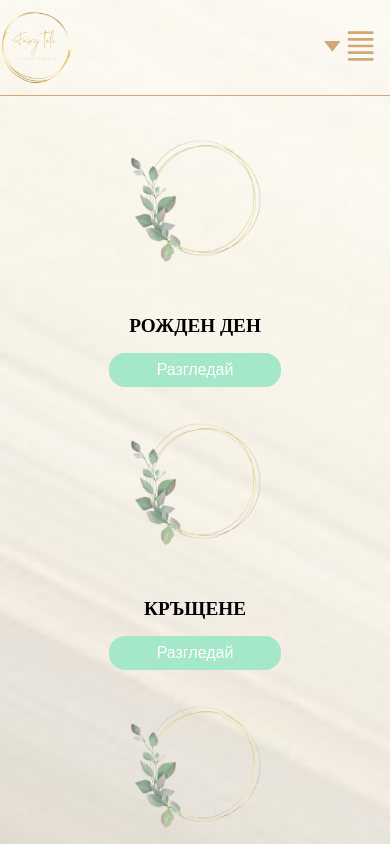
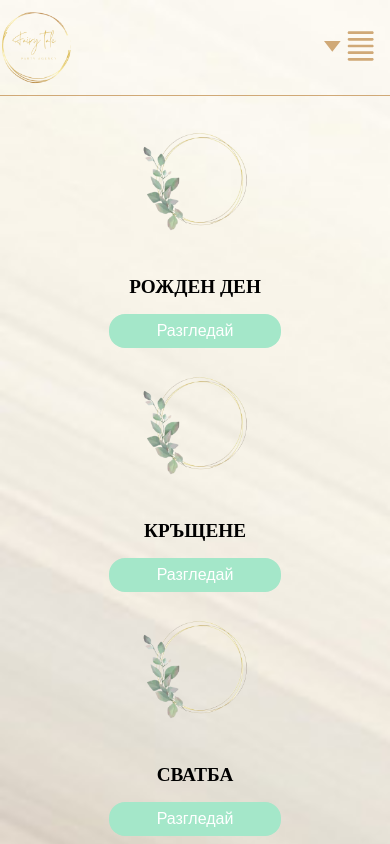
Before and after one commit to dimitrov93/party-agency, a React (Create React App) app: page /decoration in a window 390 px wide. Shown: the top 844 px of the page. Built offline with nearby package versions, Linux system fonts and the light colour scheme; a web font is replaced by a local one.

Commit message:
Update decoration.css

```diff
--- a/src/components/Decoration/decoration.css
+++ b/src/components/Decoration/decoration.css
@@ -85,8 +85,8 @@ img {
         align-items: center;
     }
 
-    img {
-        max-width: 50%;
+    .list__cards img {
+        max-width: 40%;
     }
 
     .list__title {
```
